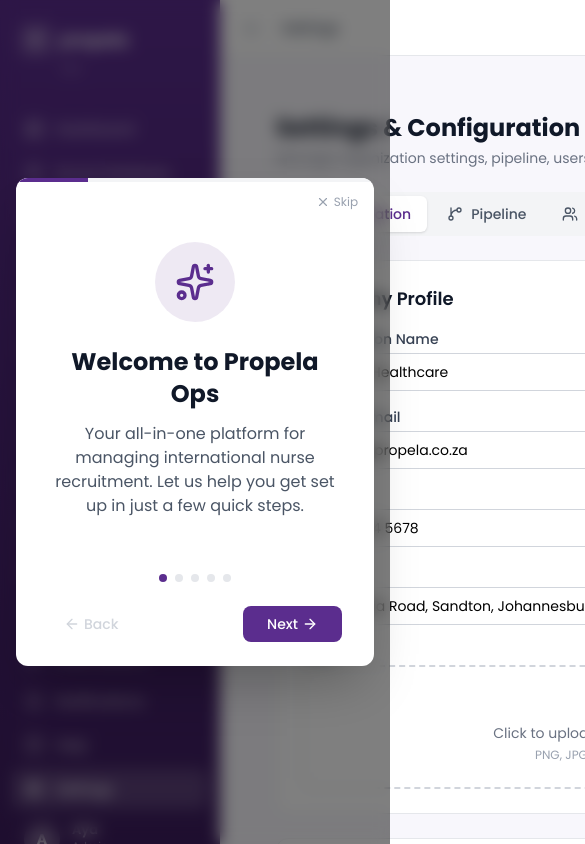
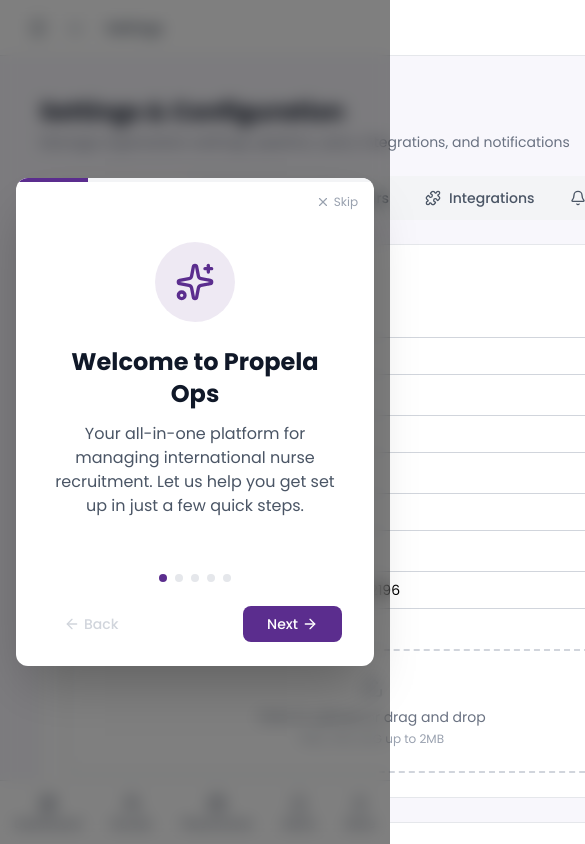
Before and after one commit to FunHouseDigital/PropelaPlatform, a React (Vite) app: page /settings in a window 390 px wide. Shown: the top 844 px of the page, 585 px wide, since content can reach past the window. Built offline with nearby package versions, Linux system fonts and the light colour scheme.

Commit message:
feat: add responsive layout system with collapsible sidebar and mobile bottom nav

```diff
--- a/src/components/layout/Header.jsx
+++ b/src/components/layout/Header.jsx
@@ -1,9 +1,9 @@
 import { useState, useCallback, useRef } from 'react';
-import { Search, Sparkles } from 'lucide-react';
+import { Search, Sparkles, Menu } from 'lucide-react';
 import Breadcrumbs from './Breadcrumbs';
 import SmartSuggestions from '../search/SmartSuggestions';
 
-export default function Header({ onOpenSearch }) {
+export default function Header({ onOpenSearch, onToggleSidebar, isMobile }) {
   const [showSuggestions, setShowSuggestions] = useState(false);
   const toggleButtonRef = useRef(null);
 
@@ -16,9 +16,21 @@
   }, []);
 
   return (
-    <header className="sticky top-0 z-30 h-14 bg-white border-b border-gray-200 flex items-center justify-between px-6">
-      {/* Left: Breadcrumbs */}
-      <Breadcrumbs />
+    <header className="sticky top-0 z-30 h-14 bg-white border-b border-gray-200 flex items-center justify-between px-4 md:px-6">
+      {/* Left: Hamburger (mobile) + Breadcrumbs */}
+      <div className="flex items-center gap-2">
+        {isMobile && (
+          <button
+            type="button"
+            onClick={onToggleSidebar}
+            className="min-h-[44px] min-w-[44px] flex items-center justify-center text-gray-600 hover:text-gray-900 transition-colors rounded-lg"
+            aria-label="Open menu"
+          >
+            <Menu size={22} strokeWidth={1.8} />
+          </button>
+        )}
+        <Breadcrumbs />
+      </div>
 
       {/* Right: Search trigger and suggestions */}
       <div className="flex items-center gap-2">
@@ -31,7 +43,7 @@
           <Search size={14} />
           <span className="hidden sm:inline">Search...</span>
           <kbd className="hidden sm:inline-flex items-center gap-0.5 px-1.5 py-0.5 text-xs bg-white border border-gray-200 rounded text-gray-400 font-mono">
-            <span className="text-xs">⌘</span>K
+            <span className="text-xs">&#x2318;</span>K
           </kbd>
         </button>
 
--- a/src/components/layout/Layout.jsx
+++ b/src/components/layout/Layout.jsx
@@ -2,11 +2,19 @@
 import { Outlet } from 'react-router-dom';
 import Sidebar from './Sidebar';
 import Header from './Header';
+import MobileBottomNav from './MobileBottomNav';
 import CommandPalette from '../search/CommandPalette';
 import OnboardingWizard from '../help/OnboardingWizard';
+import useMediaQuery from '../../hooks/useMediaQuery';
 
 export default function Layout() {
   const [isCommandPaletteOpen, setIsCommandPaletteOpen] = useState(false);
+  const isMobile = useMediaQuery('(max-width: 768px)');
+  // null means "use default" (closed on mobile, open on desktop)
+  const [sidebarOverride, setSidebarOverride] = useState(null);
+
+  // Reset override when viewport changes
+  const sidebarOpen = sidebarOverride !== null ? sidebarOverride : !isMobile;
 
   const openSearch = useCallback(() => {
     setIsCommandPaletteOpen(true);
@@ -14,6 +22,17 @@
 
   const closeSearch = useCallback(() => {
     setIsCommandPaletteOpen(false);
+  }, []);
+
+  const toggleSidebar = useCallback(() => {
+    setSidebarOverride((prev) => {
+      const current = prev !== null ? prev : !isMobile;
+      return !current;
+    });
+  }, [isMobile]);
+
+  const closeSidebar = useCallback(() => {
+    setSidebarOverride(false);
   }, []);
 
   // Global keyboard shortcut: Cmd+K / Ctrl+K
@@ -30,15 +49,28 @@
 
   return (
     <div className="flex min-h-screen">
-      <Sidebar />
-      <div className="ml-[220px] flex-1 flex flex-col min-h-screen">
-        <Header onOpenSearch={openSearch} />
+      <Sidebar isOpen={sidebarOpen} onClose={closeSidebar} isMobile={isMobile} />
+
+      {/* Backdrop for mobile sidebar */}
+      {isMobile && sidebarOpen && (
+        <div
+          className="fixed inset-0 z-40 bg-black/50 transition-opacity"
+          onClick={closeSidebar}
+          aria-hidden="true"
+        />
+      )}
+
+      <div className={`flex-1 flex flex-col min-h-screen ${isMobile ? 'ml-0' : 'ml-[220px]'}`}>
+        <Header onOpenSearch={openSearch} onToggleSidebar={toggleSidebar} isMobile={isMobile} />
         <main className="flex-1 bg-propela-bg">
-          <div className="p-8">
+          <div className={`p-4 md:p-8 ${isMobile ? 'pb-20' : ''}`}>
             <Outlet />
           </div>
         </main>
       </div>
+
+      {isMobile && <MobileBottomNav onOpenSidebar={toggleSidebar} />}
+
       <CommandPalette isOpen={isCommandPaletteOpen} onClose={closeSearch} />
       <OnboardingWizard />
     </div>
--- /dev/null
+++ b/src/components/layout/MobileBottomNav.jsx
@@ -0,0 +1,44 @@
+import { NavLink } from 'react-router-dom';
+import { LayoutDashboard, Users, Briefcase, Bell, Menu } from 'lucide-react';
+
+const BOTTOM_NAV_ITEMS = [
+  { path: '/', label: 'Dashboard', icon: LayoutDashboard },
+  { path: '/nurses', label: 'Nurses', icon: Users },
+  { path: '/placements', label: 'Placements', icon: Briefcase },
+  { path: '/notifications', label: 'Alerts', icon: Bell },
+];
+
+export default function MobileBottomNav({ onOpenSidebar }) {
+  return (
+    <nav className="fixed bottom-0 left-0 right-0 h-16 z-40 bg-white border-t border-gray-200 flex items-center justify-around md:hidden">
+      {BOTTOM_NAV_ITEMS.map((item) => {
+        const Icon = item.icon;
+        return (
+          <NavLink
+            key={item.path}
+            to={item.path}
+            end={item.path === '/'}
+            className={({ isActive }) =>
+              `flex flex-col items-center justify-center min-h-[44px] min-w-[44px] px-2 py-1 rounded-lg text-xs font-medium transition-colors ${
+                isActive
+                  ? 'text-propela-purple'
+                  : 'text-gray-500 hover:text-gray-700'
+              }`
+            }
+          >
+            <Icon size={20} strokeWidth={1.8} />
+            <span className="mt-0.5">{item.label}</span>
+          </NavLink>
+        );
+      })}
+      <button
+        type="button"
+        onClick={onOpenSidebar}
+        className="flex flex-col items-center justify-center min-h-[44px] min-w-[44px] px-2 py-1 rounded-lg text-xs font-medium text-gray-500 hover:text-gray-700 transition-colors"
+      >
+        <Menu size={20} strokeWidth={1.8} />
+        <span className="mt-0.5">More</span>
+      </button>
+    </nav>
+  );
+}
--- a/src/components/layout/Sidebar.jsx
+++ b/src/components/layout/Sidebar.jsx
@@ -16,6 +16,7 @@
   Bell,
   HelpCircle,
   Settings,
+  X,
 } from 'lucide-react';
 import { useAppContext } from '../../context/AppContext';
 
@@ -38,20 +39,28 @@
   { path: '/settings', label: 'Settings', icon: Settings },
 ];
 
-export default function Sidebar() {
+export default function Sidebar({ isOpen, onClose, isMobile }) {
   const location = useLocation();
   const { notifications, notificationAlerts } = useAppContext();
   const unreadCount = notifications.filter((n) => !n.read).length;
   const notifUnreadCount = notificationAlerts.filter((n) => !n.read).length;
 
+  const sidebarClasses = isMobile
+    ? `fixed left-0 top-0 h-screen w-[220px] flex flex-col z-50 transition-transform duration-300 ${
+        isOpen ? 'translate-x-0' : '-translate-x-full'
+      }`
+    : 'fixed left-0 top-0 h-screen w-[220px] flex flex-col';
+
   return (
-    <aside className="fixed left-0 top-0 h-screen w-[220px] flex flex-col"
+    <aside
+      className={sidebarClasses}
       style={{
         background: 'linear-gradient(180deg, #5B2D8E 0%, #3D1D5E 100%)',
       }}
     >
-      {/* Logo */}
-      <div className="px-5 pt-6 pb-2">
+      {/* Logo and Close Button */}
+      <div className="px-5 pt-6 pb-2 flex items-start justify-between">
+        <div>
           <div className="flex items-center gap-2">
             <span className="w-8 h-8 rounded-lg bg-white/20 flex items-center justify-center text-white font-bold text-sm">
               P
@@ -62,9 +71,20 @@
           </div>
           <p className="text-white/50 text-[11px] mt-1 ml-10">Ops</p>
         </div>
+        {isMobile && (
+          <button
+            type="button"
+            onClick={onClose}
+            className="min-h-[44px] min-w-[44px] flex items-center justify-center text-white/70 hover:text-white transition-colors rounded-lg"
+            aria-label="Close sidebar"
+          >
+            <X size={20} />
+          </button>
+        )}
+      </div>
 
       {/* Navigation */}
-      <nav className="flex-1 mt-6 px-3">
+      <nav className="flex-1 mt-6 px-3 overflow-y-auto">
         {NAV_ITEMS.map((item) => {
           const Icon = item.icon;
           const isActive = location.pathname === item.path;
@@ -73,7 +93,8 @@
             <NavLink
               key={item.path}
               to={item.path}
-              className={`flex items-center gap-3 px-3 py-2.5 rounded-lg mb-1 text-sm font-medium transition-all duration-150
+              onClick={isMobile ? onClose : undefined}
+              className={`flex items-center gap-3 px-3 py-2.5 min-h-[44px] rounded-lg mb-1 text-sm font-medium transition-all duration-150
                 ${isActive
                   ? 'bg-white/15 text-white'
                   : 'text-white/70 hover:bg-white/8 hover:text-white'
--- /dev/null
+++ b/src/hooks/useMediaQuery.js
@@ -0,0 +1,18 @@
+import { useSyncExternalStore, useCallback } from 'react';
+
+export default function useMediaQuery(query) {
+  const subscribe = useCallback(
+    (callback) => {
+      const mediaQuery = window.matchMedia(query);
+      mediaQuery.addEventListener('change', callback);
+      return () => mediaQuery.removeEventListener('change', callback);
+    },
+    [query]
+  );
+
+  const getSnapshot = useCallback(() => {
+    return window.matchMedia(query).matches;
+  }, [query]);
+
+  return useSyncExternalStore(subscribe, getSnapshot);
+}
--- /dev/null
+++ b/src/hooks/useOnlineStatus.js
@@ -0,0 +1,22 @@
+import { useState, useEffect } from 'react';
+
+export default function useOnlineStatus() {
+  const [isOnline, setIsOnline] = useState(
+    typeof navigator !== 'undefined' ? navigator.onLine : true
+  );
+
+  useEffect(() => {
+    const handleOnline = () => setIsOnline(true);
+    const handleOffline = () => setIsOnline(false);
+
+    window.addEventListener('online', handleOnline);
+    window.addEventListener('offline', handleOffline);
+
+    return () => {
+      window.removeEventListener('online', handleOnline);
+      window.removeEventListener('offline', handleOffline);
+    };
+  }, []);
+
+  return { isOnline };
+}
```
Lines whose indentation alone changed are shown as unchanged.
